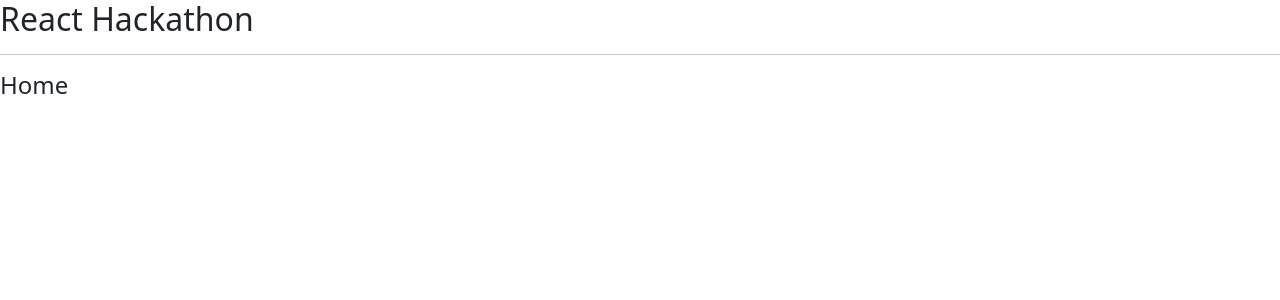
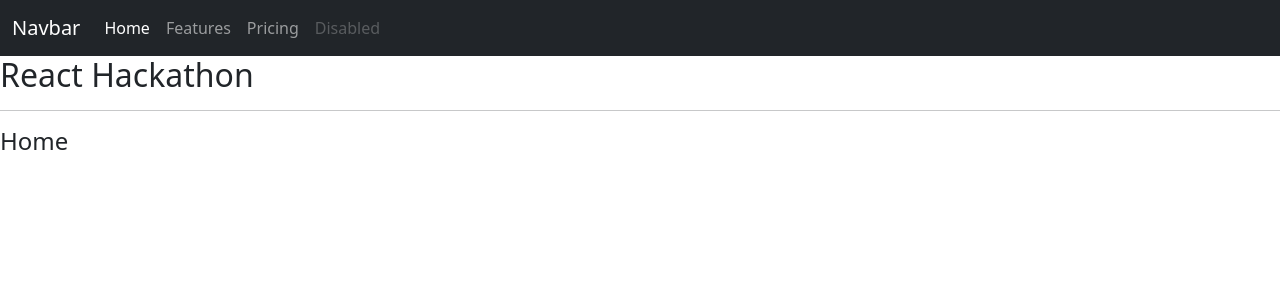
Before and after one commit to vivekanandpv/react-hachathon-dbs, a React (Create React App) app: page / in a window 1280 px wide. Shown: the top 300 px of the page. Built offline with nearby package versions, Linux system fonts and the light colour scheme.

Commit message:
task-3 completed

```diff
--- a/src/App.jsx
+++ b/src/App.jsx
@@ -5,10 +5,12 @@
 import CustomerForm from './components/CustomerForm';
 import CustomerDetail from './components/CustomerDetail';
 import NotFound from './components/NotFound';
+import Navbar from './components/Navbar';
 
 const App = (props) => {
   return (
     <>
+      <Navbar />
       <h2>React Hackathon</h2>
       <hr />
       <Switch>
--- a/src/components/Navbar.jsx
+++ b/src/components/Navbar.jsx
@@ -3,7 +3,48 @@
 const Navbar = (props) => {
   return (
     <>
-      <h4>Navbar</h4>
+      <nav className='navbar navbar-expand-lg bg-dark' data-bs-theme='dark'>
+        <div className='container-fluid'>
+          <a className='navbar-brand' href='#'>
+            Navbar
+          </a>
+          <button
+            className='navbar-toggler'
+            type='button'
+            data-bs-toggle='collapse'
+            data-bs-target='#navbarNav'
+            aria-controls='navbarNav'
+            aria-expanded='false'
+            aria-label='Toggle navigation'
+          >
+            <span className='navbar-toggler-icon'></span>
+          </button>
+          <div className='collapse navbar-collapse' id='navbarNav'>
+            <ul className='navbar-nav'>
+              <li className='nav-item'>
+                <a className='nav-link active' aria-current='page' href='#'>
+                  Home
+                </a>
+              </li>
+              <li className='nav-item'>
+                <a className='nav-link' href='#'>
+                  Features
+                </a>
+              </li>
+              <li className='nav-item'>
+                <a className='nav-link' href='#'>
+                  Pricing
+                </a>
+              </li>
+              <li className='nav-item'>
+                <a className='nav-link disabled' aria-disabled='true'>
+                  Disabled
+                </a>
+              </li>
+            </ul>
+          </div>
+        </div>
+      </nav>
     </>
   );
 };
```
